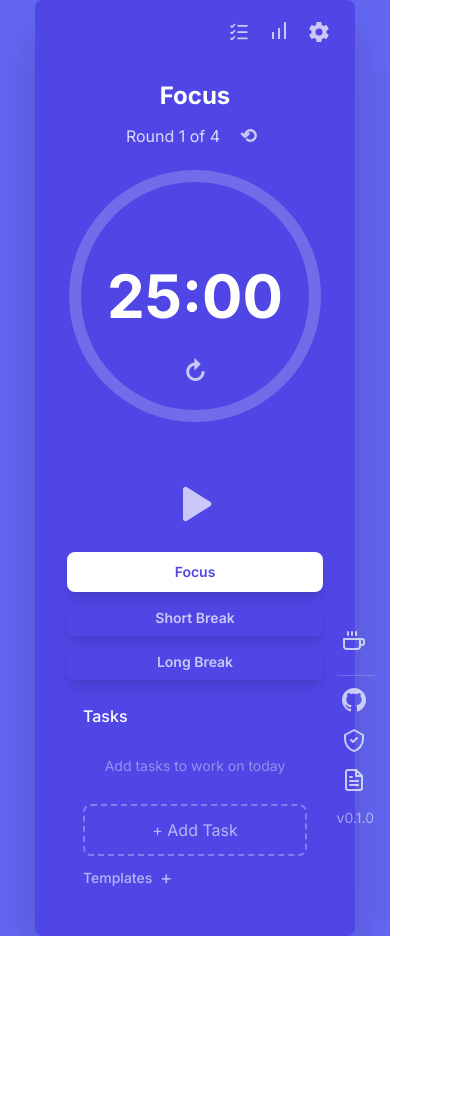
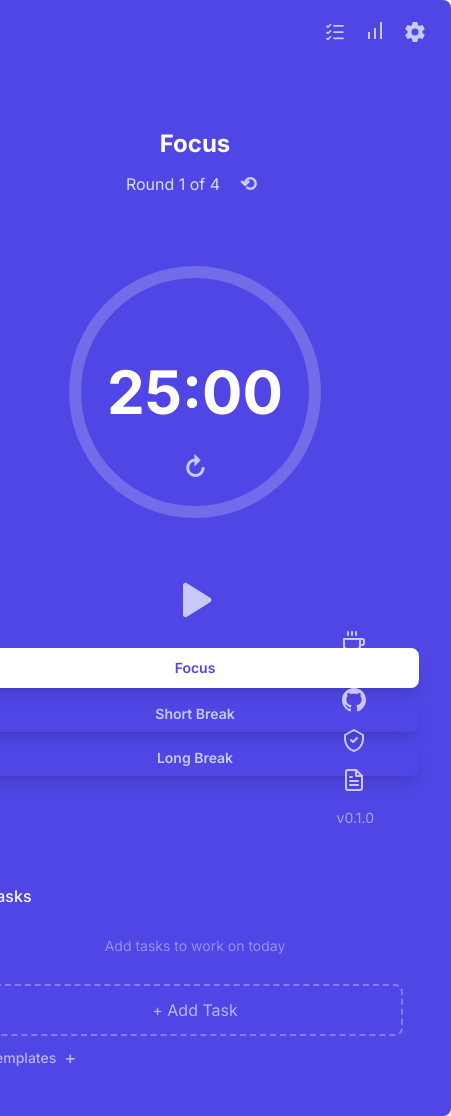
Before and after one commit to fadykuzman/focushive, a Next.js app in the folder focushive/: page / in a window 390 px wide. Shown: the whole page, 451 px wide, since content can reach past the window. Before the commit the page ends 936 px from the top, so only its background shows below. Built offline with nearby package versions, Linux system fonts and the light colour scheme.

Commit message:
Make timer layout size consistent

```diff
--- a/focushive/src/app/components/timer/TimerLayout.jsx
+++ b/focushive/src/app/components/timer/TimerLayout.jsx
@@ -56,11 +56,11 @@ export default function TimerLayout({
     >
       <div className="text-center">
         <div
-          className={`${styles.container} rounded-lg p-8 shadow-2xl max-w-lg mx-auto relative`}
-          style={{ minHeight: '600px' }}
+          className={`${styles.container} rounded-lg p-8 shadow-2xl w-full max-w-lg mx-auto relative`}
+          style={{ minHeight: '600px', width: '32rem' }}
         >
           {/* Top Controls - Hide in focus mode */}
-          <div style={{ minHeight: isFocusMode ? '0' : 'auto' }}>
+          <div style={{ minHeight: '48px' }}>
             {!isFocusMode && (
               <TimerControls
                 onOpenTasks={onOpenTasks}
@@ -71,7 +71,7 @@ export default function TimerLayout({
           </div>
 
           {/* Title and Round Info - Reserve space in focus mode */}
-          <div className="mb-4 mt-12 sm:mt-8" style={{ minHeight: isFocusMode ? '0' : 'auto' }}>
+          <div className="mb-4 mt-12 sm:mt-8" style={{ minHeight: '120px' }}>
             {!isFocusMode && (
               <>
                 <h1 id="timer-mode-title" className="text-white text-2xl font-bold mb-2">
@@ -128,7 +128,7 @@ export default function TimerLayout({
           </div>
 
           {/* Mode Switch - Reserve space in focus mode */}
-          <div id="mode-switch-container" className="mb-6" style={{ minHeight: isFocusMode ? '0' : '64px' }}>
+          <div id="mode-switch-container" className="mb-6" style={{ minHeight: '64px' }}>
             {!isFocusMode && (
               <ModeSwitch
                 mode={mode}
@@ -139,7 +139,7 @@ export default function TimerLayout({
           </div>
 
           {/* Active Task Display - Under mode switch */}
-          <div className="mb-6 px-4" style={{ minHeight: currentTask ? '60px' : '0' }}>
+          <div className="mb-6 px-4" style={{ minHeight: '60px' }}>
             {currentTask && (
               <div id="active-task-display" className="flex items-center justify-center gap-3 p-3 rounded-lg text-white" style={{ backgroundColor: '#3F88C5' }}>
                 <span className="text-white font-medium">{currentTask.title}</span>
@@ -148,14 +148,14 @@ export default function TimerLayout({
           </div>
 
           {/* Mobile Focus Task List - Hide in focus mode */}
-          {!isFocusMode && mode === 'focus' && !isActive && (
-            <div className="mb-4 px-4 sm:hidden">
+          <div className="mb-4 px-4 sm:hidden" style={{ minHeight: mode === 'focus' && !isActive ? 'auto' : '0' }}>
+            {!isFocusMode && mode === 'focus' && !isActive && (
               <FocusTaskList
                 onTaskSelect={onTaskSelect}
                 selectedTaskId={linkedTaskId}
               />
-            </div>
-          )}
+            )}
+          </div>
 
         </div>
       </div>
```
